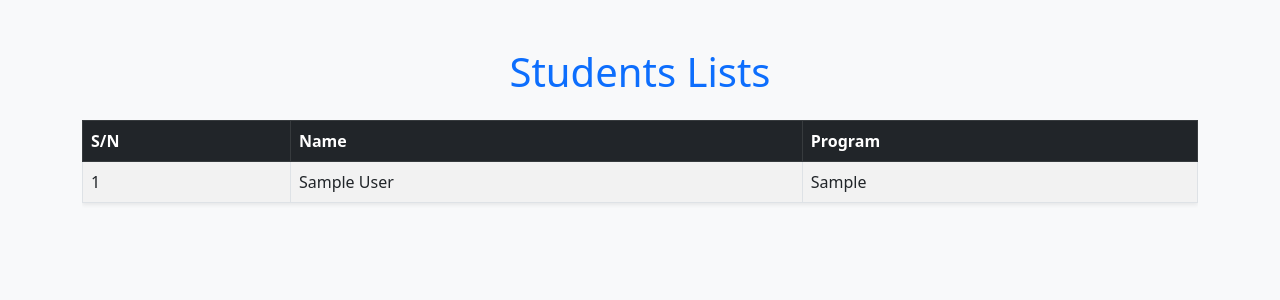
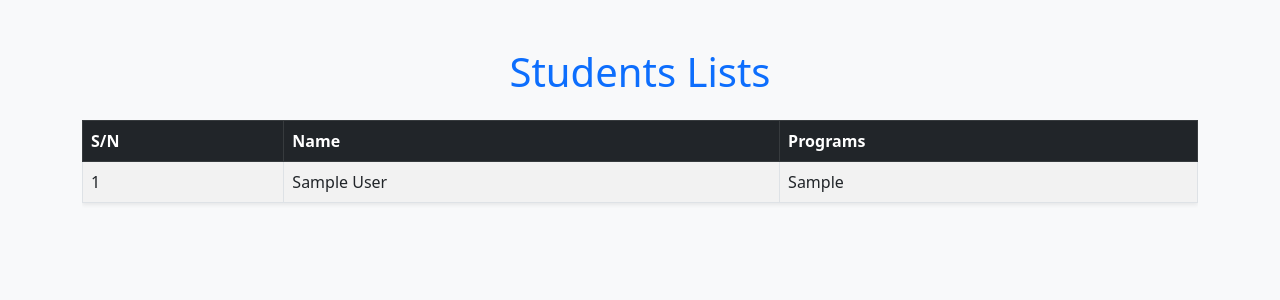
Before and after one commit to DaudDeus/API_PROJECT, a Django app: page /myapi/students in a window 1280 px wide. Shown: the top 300 px of the page. Run offline with Django 5.2, Linux system fonts and the light colour scheme; tables that the repository leaves empty hold one stand-in row (values such as "Sample post").

Commit message:
closing the day by editing the students  files

```diff
--- a/api_app/templates/students.html
+++ b/api_app/templates/students.html
@@ -18,7 +18,7 @@
                     <tr>
                         <th>S/N</th>
                         <th>Name</th>
-                        <th>Program</th>
+                        <th>Programs</th>
                     </tr>
                 </thead>
                 <tbody>
```
